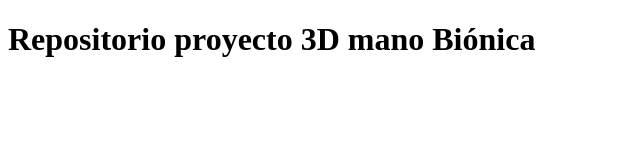
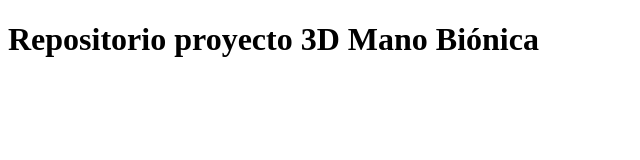
Before and after one commit to TecnicosLAB/ManoBionica, a plain HTML site: page index.html in a window 1280 px wide. Shown: the full height of the page, 0-640 px from the left. Drawn offline with Linux system fonts and the light colour scheme.

Commit message:
Update index.html

```diff
--- a/index.html
+++ b/index.html
@@ -4,6 +4,6 @@
 	<title>Mano Biónica</title>
 </head>
 <body>
-	<h1>Repositorio proyecto 3D mano Biónica</h1>
+	<h1>Repositorio proyecto 3D Mano Biónica</h1>
 </body>
 </html>
```
